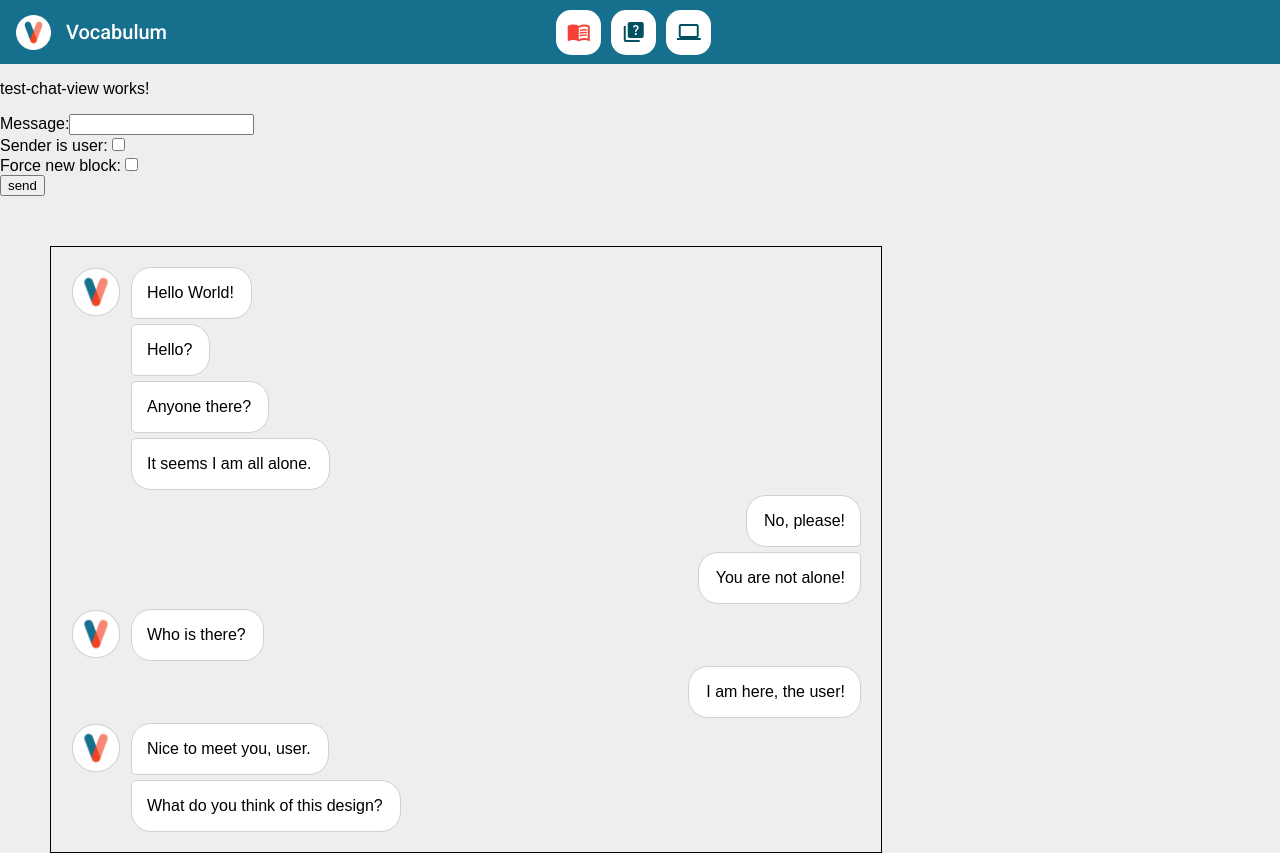
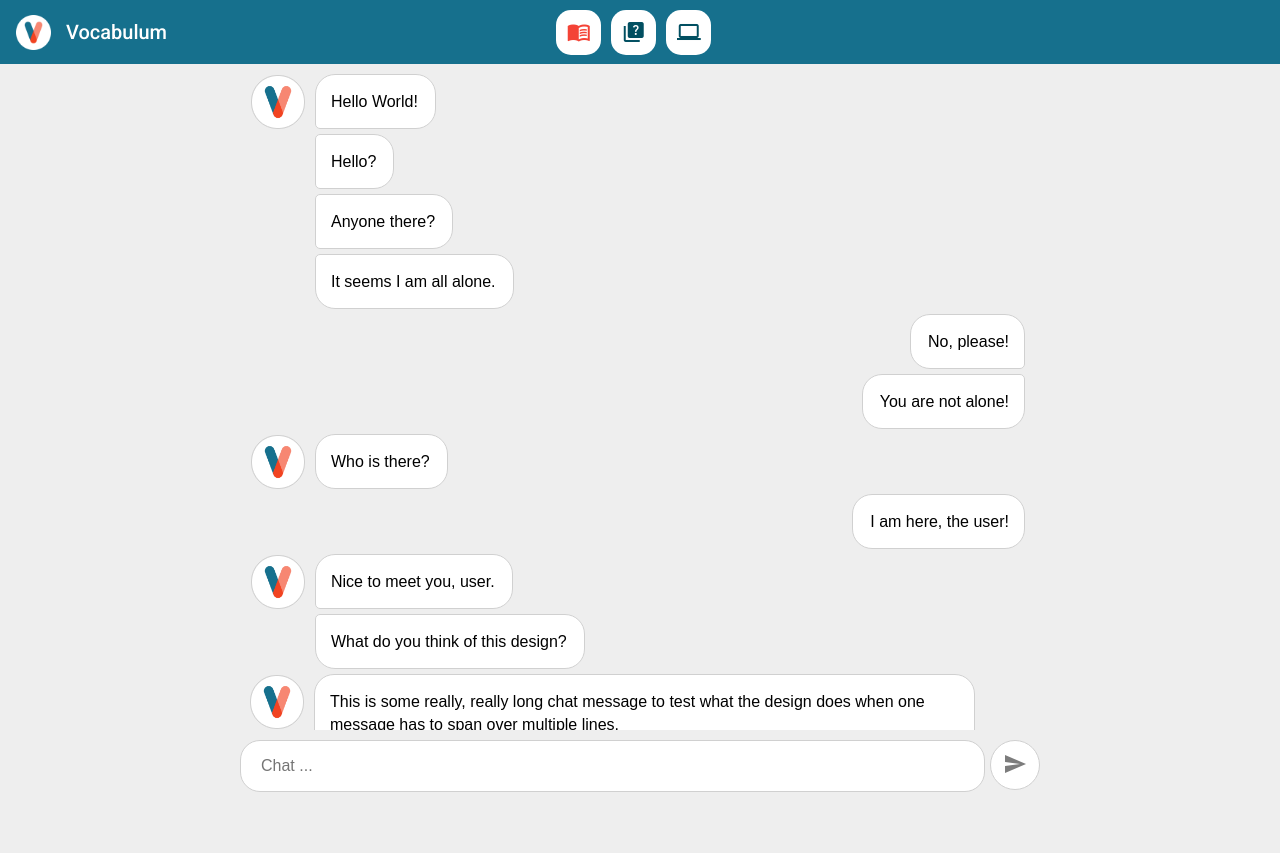
Before and after one commit to JupiterPi/vocabulum-webapp, an Angular app in the folder frontend/app/: page /chatTest in a window 1280 px wide. After the commit the page ends 800 px from the top, so only its background shows below. Built offline with nearby package versions, Linux system fonts and the light colour scheme; a web font is replaced by a local one.

Commit message:
input for chat view, more styling

```diff
--- a/frontend/app/src/app/chat-view/chat-view.component.css
+++ b/frontend/app/src/app/chat-view/chat-view.component.css
@@ -1,80 +1,139 @@
-#outer-container {
-  margin: 50px;
-  width: 800px;
-  padding: 15px;
-  border: 1px solid black;
-}
-
 #container {
   display: flex;
   flex-direction: column;
-  padding: 5px;
+  gap: 10px;
+  min-height: 500px;
+  max-height: calc(100vh - 64px - 2*5px);
+}
+
+#messages-container {
+  padding: 10px 15px 10px 10px;
+  flex-grow: 1;
+  display: flex;
+  flex-direction: column;
   gap: 5px;
+  overflow: auto;
+  overflow-scrolling: touch;
 }
 
 .message-block-container {
-  //background-color: rebeccapurple;
-
   display: flex;
   flex-direction: row;
   gap: 10px;
 }
-.message-block-container.user-message-block-container {
+.message-block-container.user {
   flex-direction: row-reverse;
 }
 
 .message-icon-container {
-  width: 50px;
-  height: 50px;
+  width: 55px;
+  height: 55px;
   display: flex;
   justify-content: center;
   align-items: center;
 }
 
 .message-icon-container img {
-  height: 46px;
-  width: 46px;
+  height: 52px;
+  width: 52px;
   border: #d0d0d0 1px solid;
-  border-radius: 23px;
+  border-radius: calc(52px / 2);
 }
 
 .message-messages-container {
   display: flex;
   flex-direction: column;
-  align-items: start;
+  align-items: flex-start;
   gap: 5px;
 }
-.user-message-block-container .message-messages-container {
+.user .message-messages-container {
   align-items: end;
 }
 
 .message-bubble {
-  height: 50px;
   background-color: white;
   border: #d0d0d0 1px solid;
   border-radius: 20px;
-  padding: 0 17px 0 15px;
+  padding: 15px 15px;
+  line-height: 23px;
 
   display: flex;
   align-items: center;
 }
-.user-message-block-container .message-bubble {
-  padding: 0 15px 0 17px;
+.message-block-container:not(.user) .message-bubble {
+  padding-right: 17px;
+  margin-right: 50px;
 }
-/*.user-message-block-container .message-bubble:only-child, .message-bubble:only-child {
-  padding: 0 17px 0 17px;
-}*/
+.message-block-container.user .message-bubble {
+  padding-left: 17px;
+  margin-left: 105px;
+}
 
-.message-block-container:not(.user-message-block-container) .message-bubble:not(:first-child) {
+.message-block-container:not(.user) .message-bubble:not(:first-child) {
   border-top-left-radius: 5px;
 }
-.message-block-container:not(.user-message-block-container) .message-bubble:not(:last-child) {
+.message-block-container:not(.user) .message-bubble:not(:last-child) {
   border-bottom-left-radius: 5px;
 }
 
-.user-message-block-container .message-bubble:not(:first-child) {
+.message-block-container.user .message-bubble:not(:first-child) {
   border-top-right-radius: 5px;
 }
-.user-message-block-container .message-bubble:not(:last-child) {
+.message-block-container.user .message-bubble:not(:last-child) {
   border-bottom-right-radius: 5px;
 }
+
+/* input */
+
+#input-container {
+  width: 100%;
+  height: 50px;
+
+  display: flex;
+  flex-direction: row;
+  gap: 5px;
+}
+
+#chat-input {
+  height: 100%;
+  background-color: white;
+  border: #d0d0d0 1px solid;
+  border-radius: 20px;
+  padding: 0 20px;
+  font-size: 16px;
+
+  flex-grow: 1;
+}
+#chat-input:focus {
+  outline: none;
+}
+
+#chat-send-button {
+  height: 50px;
+  width: 50px;
+  background-color: white;
+  border: #d0d0d0 1px solid;
+  border-radius: 25px;
+  color: #4b4b4b;
+}
+#chat-send-button.muted {
+  color: #7c7c7c;
+}
+
+/* scroll bar */
+
+::-webkit-scrollbar {
+  width: 8px;
+}
+
+::-webkit-scrollbar-track {
+  margin-top: 10px;
+  background-color: #e1e1e1;
+  border-radius: 100vw;
+}
+
+::-webkit-scrollbar-thumb {
+  background-color: white;
+  border: #d0d0d0 1px solid;
+  border-radius: 100vw;
+}
--- a/frontend/app/src/app/chat-view/chat-view.component.html
+++ b/frontend/app/src/app/chat-view/chat-view.component.html
@@ -1,8 +1,8 @@
-<div id="outer-container">
+<div id="container">
 
-  <div id="container">
+  <div id="messages-container" #messagesContainer>
 
-    <div class="message-block-container" [class.user-message-block-container]="block.senderIsUser" *ngFor="let block of messages">
+    <div class="message-block-container" [class.user]="block.senderIsUser" *ngFor="let block of messages">
       <div class="message-icon-container" *ngIf="!block.senderIsUser">
         <img src="assets/logo/vocabulum_logo_circle.png">
       </div>
@@ -15,4 +15,11 @@
 
   </div>
 
+  <div id="input-container">
+    <input id="chat-input" (keyup.enter)="submitInput()" [(ngModel)]="chatInput" placeholder="Chat ...">
+    <button id="chat-send-button" (click)="submitInput()" [class.muted]="chatInput==''">
+      <mat-icon>send</mat-icon>
+    </button>
+  </div>
+
 </div>
--- a/frontend/app/src/app/chat-view/chat-view.component.ts
+++ b/frontend/app/src/app/chat-view/chat-view.component.ts
@@ -1,4 +1,14 @@
-import {Component, DoCheck, Input, OnChanges, SimpleChanges} from '@angular/core';
+import {
+  Component,
+  DoCheck,
+  ElementRef,
+  EventEmitter,
+  Input,
+  OnChanges,
+  Output,
+  SimpleChanges,
+  ViewChild
+} from '@angular/core';
 
 export type MessageBlock = {
   senderIsUser: boolean,
@@ -18,7 +28,8 @@ export type Message = {
 })
 export class ChatViewComponent implements DoCheck {
   @Input() inputMessages: Message[] = [];
-  @Input() test?: string;
+  chatInput: string = "";
+  @Output() sendInput = new EventEmitter<string>();
 
   messages: MessageBlock[] = [
     {
@@ -55,8 +66,32 @@ export class ChatViewComponent implements DoCheck {
         "Nice to meet you, user.",
         "What do you think of this design?"
       ]
+    },
+    {
+      senderIsUser: false,
+      messages: [
+        "This is some really, really long chat message to test what the design does when one message has to span over multiple lines."
+      ]
+    },
+    {
+      senderIsUser: true,
+      messages: [
+        "This is some really, really long chat message to test what the design does when one message has to span over multiple lines."
+      ]
+    },
+    {
+      senderIsUser: false,
+      messages: [
+        "So, what do you think of the design?", "So, what do you think of the design?", "So, what do you think of the design?", "So, what do you think of the design?", "So, what do you think of the design?", "So, what do you think of the design?", "So, what do you think of the design?", "So, what do you think of the design?", "So, what do you think of the design?", "So, what do you think of the design?", "So, what do you think of the design?", "So, what do you think of the design?", "So, what do you think of the design?", "So, what do you think of the design?", "So, what do you think of the design?", "So, what do you think of the design?", "So, what do you think of the design?",
+        "So, what do you think of the design?", "So, what do you think of the design?", "So, what do you think of the design?", "So, what do you think of the design?", "So, what do you think of the design?", "So, what do you think of the design?", "So, what do you think of the design?", "So, what do you think of the design?", "So, what do you think of the design?", "So, what do you think of the design?", "So, what do you think of the design?", "So, what do you think of the design?", "So, what do you think of the design?", "So, what do you think of the design?", "So, what do you think of the design?", "So, what do you think of the design?", "So, what do you think of the design?",
+        "So, what do you think of the design?", "So, what do you think of the design?", "So, what do you think of the design?", "So, what do you think of the design?", "So, what do you think of the design?", "So, what do you think of the design?", "So, what do you think of the design?", "So, what do you think of the design?", "So, what do you think of the design?", "So, what do you think of the design?", "So, what do you think of the design?", "So, what do you think of the design?", "So, what do you think of the design?", "So, what do you think of the design?", "So, what do you think of the design?", "So, what do you think of the design?", "So, what do you think of the design?",
+        "So, what do you think of the design?", "So, what do you think of the design?", "So, what do you think of the design?", "So, what do you think of the design?", "So, what do you think of the design?", "So, what do you think of the design?", "So, what do you think of the design?", "So, what do you think of the design?", "So, what do you think of the design?", "So, what do you think of the design?", "So, what do you think of the design?", "So, what do you think of the design?", "So, what do you think of the design?", "So, what do you think of the design?", "So, what do you think of the design?", "So, what do you think of the design?", "So, what do you think of the design?",
+        "So, what do you think of the design?", "So, what do you think of the design?", "So, what do you think of the design?", "So, what do you think of the design?", "So, what do you think of the design?", "So, what do you think of the design?", "So, what do you think of the design?", "So, what do you think of the design?", "So, what do you think of the design?", "So, what do you think of the design?", "So, what do you think of the design?", "So, what do you think of the design?", "So, what do you think of the design?", "So, what do you think of the design?", "So, what do you think of the design?", "So, what do you think of the design?", "So, what do you think of the design?"
+      ]
     }
   ];
+
+  @ViewChild("messagesContainer") messagesContainer?: ElementRef;
 
   oldInputMessagesLength = 0;
   ngDoCheck() {
@@ -66,6 +101,12 @@ export class ChatViewComponent implements DoCheck {
         this.appendMessage(message.message, message.senderIsUser, message.forceNewBlock);
       }
       this.oldInputMessagesLength = this.inputMessages.length;
+
+      const id = setInterval(() => {
+        const scrollElement = this.messagesContainer?.nativeElement;
+        scrollElement.scrollTop = scrollElement.scrollHeight + scrollElement.clientHeight;
+        clearInterval(id);
+      }, 1);
     }
   }
 
@@ -86,4 +127,11 @@ export class ChatViewComponent implements DoCheck {
       messages: [message]
     });
   }
+
+  submitInput() {
+    if (this.chatInput != "") {
+      this.sendInput.emit(this.chatInput);
+      this.chatInput = "";
+    }
+  }
 }
--- a/frontend/app/src/app/test-chat-view/test-chat-view.component.css
+++ b/frontend/app/src/app/test-chat-view/test-chat-view.component.css
@@ -0,0 +1,17 @@
+#outer-container {
+  display: flex;
+  flex-direction: row;
+  justify-content: center;
+  max-height: calc(100vh - 64px);
+}
+
+#container {
+  padding: 0 5px;
+  width: 800px;
+}
+
+@media screen and (max-width: 900px) {
+  #outer-container {
+    align-items: stretch;
+  }
+}
--- a/frontend/app/src/app/test-chat-view/test-chat-view.component.html
+++ b/frontend/app/src/app/test-chat-view/test-chat-view.component.html
@@ -1,4 +1,4 @@
-<p>test-chat-view works!</p>
+<!--<p>test-chat-view works!</p>
 
 <label>Message:</label>
 <input [(ngModel)]="message">
@@ -17,6 +17,10 @@
   <br>
 </ng-container>
 
-<button (click)="sendMessage()">send</button>
+<button (click)="sendMessage()">send</button>-->
 
-<app-chat-view [inputMessages]="messages" test="hi"></app-chat-view>
+<div id="outer-container">
+  <div id="container">
+    <app-chat-view [inputMessages]="messages" (sendInput)="takeUserInput($event)"></app-chat-view>
+  </div>
+</div>
--- a/frontend/app/src/app/test-chat-view/test-chat-view.component.ts
+++ b/frontend/app/src/app/test-chat-view/test-chat-view.component.ts
@@ -26,4 +26,11 @@ export class TestChatViewComponent {
     });
     console.log(this.messages);
   }
+
+  takeUserInput(message: string) {
+    this.message = message;
+    this.senderIsUser = true;
+    this.forceNewBlock = false;
+    this.sendMessage();
+  }
 }
--- a/frontend/app/src/styles.css
+++ b/frontend/app/src/styles.css
@@ -10,7 +10,7 @@ body {
   height: 100vh;
 }
 
-body, button {
+body, button, input {
   font-family: 'Recursive', sans-serif;
   font-variation-settings: var(--t-mono), var(--t-casl), var(--t-wght), var(--t-slnt), var(--t-CRSV);
 }
```
